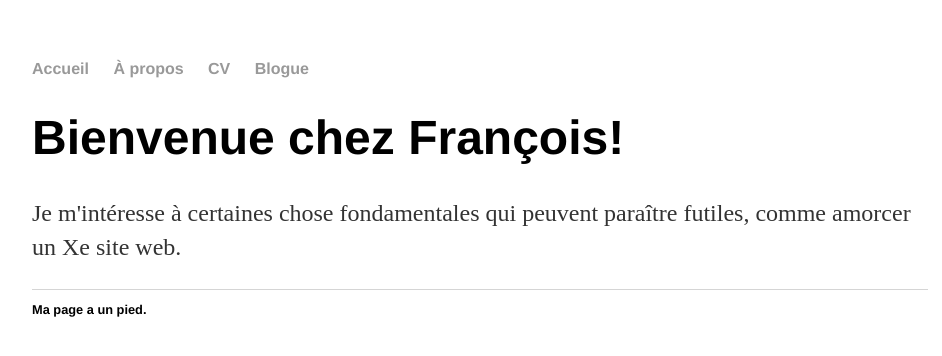
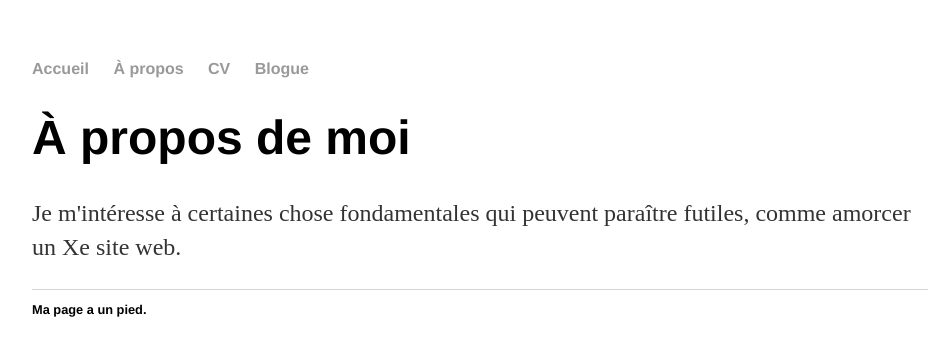
Before and after one commit to flizotte/flizotte.github.io, a Jekyll site: the page built from about/index.html, in a window 1280 px wide. Shown: the top 356 px of the page, without its empty margins (160-1102 px from the left). Built offline with Jekyll 4.4.1, drawn with Linux system fonts in a browser that asks for light colours.

Commit message:
Update index.html

```diff
--- a/about/index.html
+++ b/about/index.html
@@ -3,6 +3,6 @@ layout: default
 title: Chez François
 ---
 <div class="blurb">
-	<h1>Bienvenue chez François!</h1>
+	<h1>À propos de moi</h1>
 				<p>Je m'intéresse à certaines chose fondamentales qui peuvent paraître futiles, comme amorcer un Xe site web.</p>
 </div><!-- /.blurb -->
```
